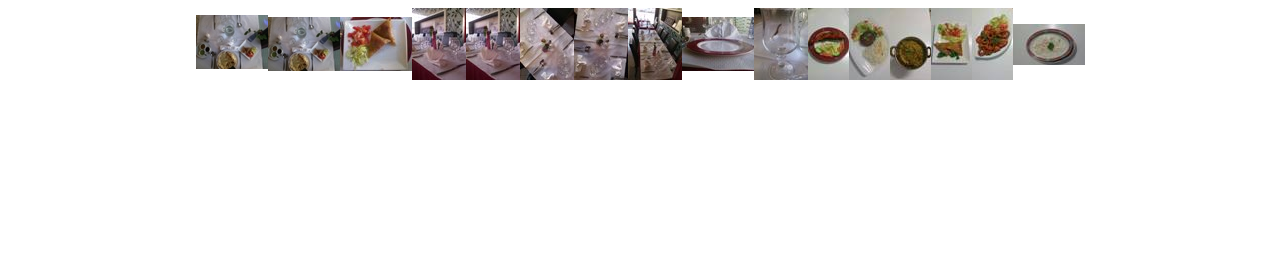
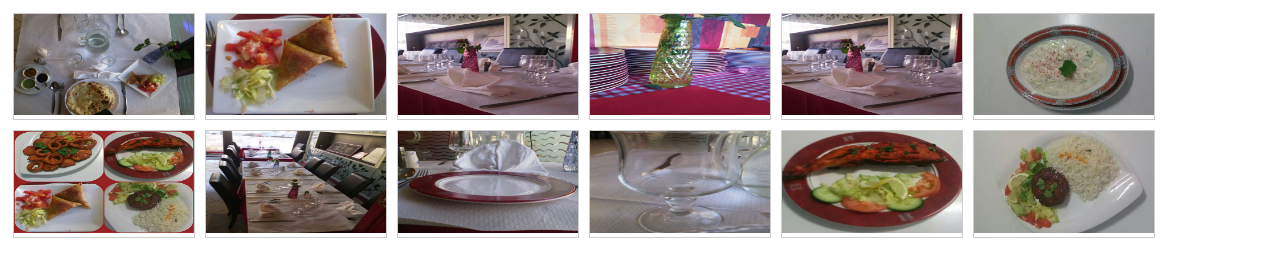
Before and after one commit to bou0/ProjetHtmlCss, a plain HTML site: page pages/galerie.html in a window 1280 px wide. Drawn offline with Linux system fonts and the light colour scheme.

Commit message:
03/11/2016 prod fini

```diff
--- a/css/style.css
+++ b/css/style.css
@@ -5,7 +5,7 @@ body {
     justify-content: center;
     flex-wrap: wrap;
     margin:auto;
-    background: url("/img/img5.jpg") 0 no-repeat fixed;
+    background: url("../img/img5.jpg") 0 no-repeat fixed;
 
 }
 
@@ -44,15 +44,18 @@ header ul li a {
 /*START Newdelhi Accueil*/
 .main #newdelhi{
 
-    display: flex;
-    flex-direction: column;
+   display: flex;
+     flex-direction: column;
     justify-content: center;
-    align-content: center;
+    flex-wrap: wrap;
     margin:0;
-    padding-top: 3%;
-    /*background: rgb(155, 35, 41) fixed;*/
-    width:auto;
-    height: 700
+    padding-top: 10%;
+    padding-bottom: 25%;
+
+
+    width: 100%;
+    height: 100%;
+
 }
 .main #newdelhi p,h3,h4,a,strong{
     margin: auto;
@@ -61,10 +64,28 @@ header ul li a {
 /*END NEWDELHI Accueil*/
 
 /* image promo*/
-.promo{
-    margin:0% 2%;
-    width:0;
-    padding: 0;
+.intrinsic-container {
+  position: relative;
+  height: 0;
+  overflow: hidden;
+}
+
+/* 16x9 Aspect Ratio */
+.intrinsic-container-16x9 {
+  padding-bottom: 56.25%;
+}
+
+/* 4x3 Aspect Ratio */
+.intrinsic-container-4x3 {
+  padding-bottom: 75%;
+}
+
+.intrinsic-container iframe {
+  position: absolute;
+  top:0;
+  left: 0;
+  width: 100%;
+  height: 100%;
 }
 /* image promo*/
 /* Galerie*/
@@ -75,10 +96,11 @@ header ul li a {
     justify-content: center;
     flex-wrap: wrap;
     margin:0;
-    padding-top: 3%;
+    padding-top: 9%;
+    padding-bottom: 20%;
     width: 100%;
     height: 100%;
-     /*background: url("/img/img3.jpg") no-repeat fixed;*/
+    background: url("../img/img3.jpg") no-repeat fixed;
 }
 
 /* END GALERIE */
@@ -91,10 +113,11 @@ header ul li a {
     justify-content: center;
     flex-wrap: wrap;
     margin:0;
-    padding-top: 3%;
+    padding-top: 10%;
+    padding-bottom: 20%;
     width: 100%;
     height: 100%;
-    background: url("/img/img4.jpg") 0 no-repeat fixed;
+    background: url("../img/img4.jpg") 0 no-repeat fixed;
 }
 /* END MENU */
 
@@ -105,10 +128,11 @@ header ul li a {
     flex-direction: column;
     justify-content: center;
     margin:auto;
-    padding-top: 3%;
+    padding-top: 10%;
+    padding-bottom: 20%;
     width: 100%;
     height: 100%;
-    background: url("/img/img5.jpg") 0 no-repeat fixed;
+
 }
 .main #contact p,i,a,iframe{
     margin: auto;
@@ -119,17 +143,33 @@ header ul li a {
 .main #mapp{
     width: 70%;
     height: 500px;
+    padding-top: 02%;
+
+
 }
 /* END MAP */
 /*footer*/
 .footer{
-    display: flex;
+
     align-content: center;
-    background: url("/img/img5.jpg") 0 no-repeat fixed;
+    padding-top: 2%;
+    padding-bottom: 0%;
+    color:hsl(0, 100%, 95%);
+
 
 }
-.footer .contenaur a{
+div .footer .contenaur p {
     align-content: center;
+    text-align: center;
+    margin: auto;
+
+
 }
 
-/*footer*/
+/*footer*/@media scren and (max-widh:1280px)
+{
+    body{
+        display: :none;
+        width: auto;
+    }
+}
--- a/pages/galerie.html
+++ b/pages/galerie.html
@@ -1,48 +1,101 @@
 <!DOCTYPE HTML>
 <HTML>
     <HEAD>
-        <TITLE>Bien Lire</TITLE>
+        <TITLE>galerie</TITLE>
         <META charset="utf-8"/>
         <META NAME="Description" CONTENT="Bien lire" /><!--NAME="Description" CONTENT="Phrases Descriptif"-->
         <META NAME="Keywords" CONTENT="Bibliothèque, lecture, revue, culture"/><!--NAME="keywords" CONTENT="4 mots, Maxi"-->
+        <meta name="viewport" content="width=device-width" />
         <style>
-            .tableau{
-                display: flex;
-                justify-content: center;
-                align-items: center;
+            div.img {
+                margin: 5px;
+                border: 1px solid #ccc;
+                float: left;
+                width: 180px;
             }
 
+            div.img:hover {
+                border: 1px solid #777;
+
+            }
+
+            div.img img {
+                width: 100%;
+                height: auto;
+            }
+
+            div.desc {
+                padding: 15px;
+                text-align: center;
             }
         </style>
-
     </HEAD>
     <BODY Align="center">
 
+        <!-- DEBUT d'image -->
+            <div class="img">
+              <a target="_blank" href="./galerie/01.jpg">
+                <img src="./galerie/01.jpg" alt="imag1" width="847px" height="533.6px">
+              </a>
+            </div>
+            <div class="img">
+              <a target="_blank" href="./galerie/02.jpg">
+                <img src="./galerie/02.jpg" alt="imag2" width="847px" height="533.6px">
+              </a>
+            </div>
+            <div class="img">
+              <a target="_blank" href="./galerie/03.jpg">
+                <img src="./galerie/03.jpg" alt="imag3" width="847px" height="533.6px">
+              </a>
+            </div>
+            <div class="img">
+              <a target="_blank" href="./galerie/04.jpg">
+                <img src="./galerie/04.jpg" alt="imag4" width="847px" height="533.6px">
+              </a>
+            </div>
+            <div class="img">
+              <a target="_blank" href="./galerie/05.jpg">
+                <img src="./galerie/05.jpg" alt="imag5" width="847px" height="533.6px">
+              </a>
+            </div>
+            <div class="img">
+              <a target="_blank" href="./galerie/16.jpg">
+                <img src="./galerie/16.jpg" alt="imag16" width="847px" height="533.6px">
+              </a>
+            </div>
+            <div class="img">
+              <a target="_blank" href="./galerie/17.jpg">
+                <img src="./galerie/17.jpg" alt="imag17" width="847px" height="533.6px">
+              </a>
+            </div>
+            <div class="img">
+              <a target="_blank" href="./galerie/08.jpg">
+                <img src="./galerie/08.jpg" alt="imag8" width="847px" height="533.6px">
+              </a>
+            </div>
+            <div class="img">
+              <a target="_blank" href="./galerie/09.jpg">
+                <img src="./galerie/09.jpg" alt="imag9" width="847px" height="533.6px">
+              </a>
+            </div>
+            <div class="img">
+              <a target="_blank" href="./galerie/10.jpg">
+                <img src="./galerie/10.jpg" alt="imag10" width="847px" height="533.6px">
+              </a>
+            </div>
+            <div class="img">
+              <a target="_blank" href="./galerie/11.jpg">
+                <img src="./galerie/11.jpg" alt="imag11" width="847px" height="533.6px">
+              </a>
+            </div>
+            <div class="img">
+              <a target="_blank" href="./galerie/12.jpg">
+                <img src="./galerie/12.jpg" alt="imag12" width="847px" height="533.6px">
+              </a>
+            </div>
 
-        <!-- DEBUT Tableau d'image-->
-         <div class="tableau">
+            <!-- FIN d'image -->
 
-                <td><a href="galerie.html"><img src='./galerie/18.jpg' onmouseover="this.src='./galerie/1.jpg'" onmouseout="this.src='./galerie/18.jpg'" /></a></td>
-                <td><img src="./galerie/18.jpg" /></td>
-                <td><img src="./galerie/19.jpg" /></td>
-                <td><img src="./galerie/20.jpg" /></td>
-                <td><img src="./galerie/21.jpg" /></td>
-                <td><img src="./galerie/22.jpg" /></td>
-                <td><img src="./galerie/23.jpg" /></td>
-                <td><img src="./galerie/24.jpg" /></td>
-                <td><img src="./galerie/25.jpg" /></td>
-                <td><img src="./galerie/26.jpg" /></td>
-                <td><img src="./galerie/27.jpg" /></td>
-                <td><img src="./galerie/28.jpg" /></td>
-                <td><img src="./galerie/29.jpg" /></td>
-                <td><img src="./galerie/30.jpg" /></td>
-                <td><img src="./galerie/31.jpg" /></td>
-                <td><img src="./galerie/32.jpg" /></td>
-
-        </div>
-
-
-            <!-- FIN Tableau d'image-->
 
     </BODY>
 </HTML>
```
Also changed, not shown: index.html (+18 -16 lines), pages/cartemenu.html (+5 -7 lines), img/img2.jpg, img/img3.jpg, img/img5.jpg, 1 other file.
